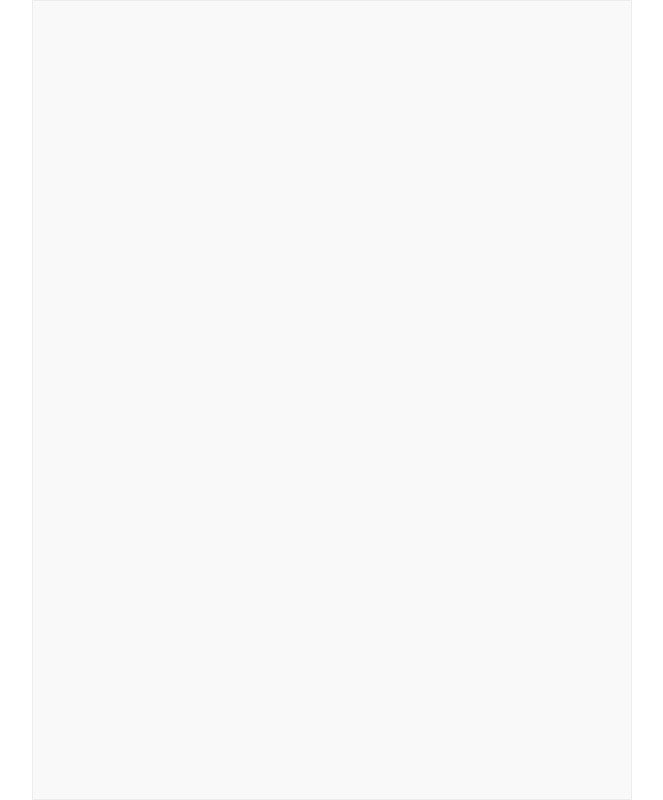
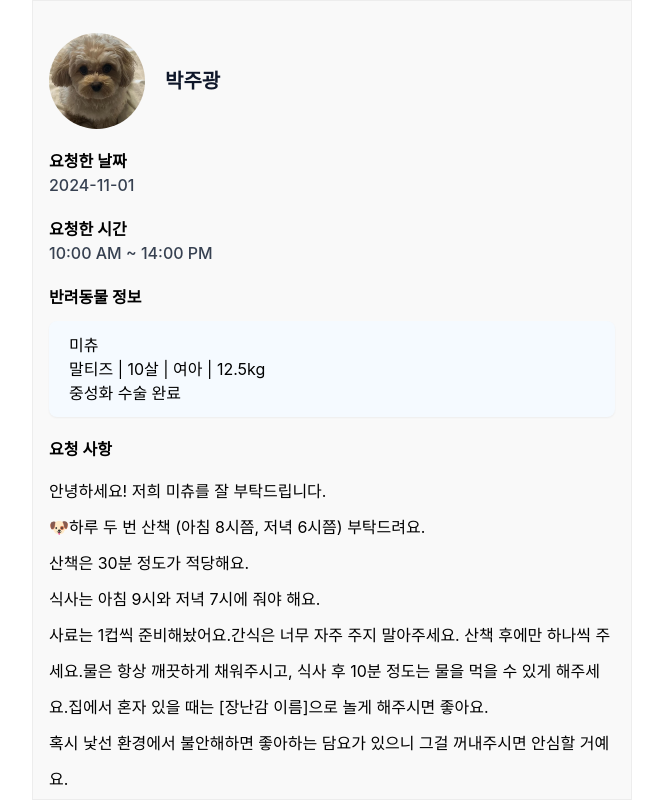
Before and after one commit to URECA-TEAM3/moongchee-client, a React (Vite) app: page /petsitter/reservation/detail in a window 1280 px wide. Before the commit this address had no page. Shown: the whole page, without its empty margins (308-971 px from the left). Built offline with nearby package versions, Linux system fonts and the light colour scheme.

Commit message:
feat: petsitter reservation detail page

```diff
--- a/src/components/ReservationCard.jsx
+++ b/src/components/ReservationCard.jsx
@@ -1,10 +1,13 @@
 import React, { useState } from 'react';
 import Modal from '../components/Modal';
+import { useNavigate } from 'react-router-dom';
 
 const ReservationCard = ({ info }) => {
   const [isModalOpen, setIsModalOpen] = useState(false);
   const [status, setStatus] = useState('');
   const [isPetSitter, setIsPetSitter] = useState(true);
+
+  const navigate = useNavigate();
 
   const openModal = (value) => {
     setIsModalOpen(true);
@@ -19,6 +22,8 @@ const ReservationCard = ({ info }) => {
     else if (info.status === 'sitted') return '펫시팅 완료';
     else return '';
   };
+
+  const handleDetailClick = () => navigate('/petsitter/reservation/detail');
 
   return (
     <div className={`bg-paleblue rounded-lg shadow-sm p-5 ${info.status === 'reserved' ? 'grayscale-0' : 'grayscale'}`}>
@@ -39,7 +44,11 @@ const ReservationCard = ({ info }) => {
           <span>{info.scheduled}</span>
           <span>{`${info.startTime}~${info.endTime}`}</span>
         </div>
-        {isPetSitter && info.status === 'reserved' && <span class="text-gray-500 text-2xl cursor-pointer">&gt;</span>}
+        {isPetSitter && info.status === 'reserved' && (
+          <span className="text-gray-500 text-2xl cursor-pointer" onClick={handleDetailClick}>
+            &gt;
+          </span>
+        )}
       </div>
       <div className="flex gap-5 mt-3">
         {!isPetSitter ? (
--- /dev/null
+++ b/src/pages/petsitterReservDetail/index.jsx
@@ -0,0 +1,82 @@
+import React, { useState } from 'react';
+
+const index = () => {
+  const [isPetSitter, setIsPetSitter] = useState(true);
+  const info = {
+    name: '박주광',
+    scheduled: '2024-11-01',
+    startTime: '10:00 AM',
+    endTime: '14:00 PM',
+    request:
+      '안녕하세요! 저희 미츄를 잘 부탁드립니다. \n 🐶하루 두 번 산책 (아침 8시쯤, 저녁 6시쯤) 부탁드려요.  \n 산책은 30분 정도가 적당해요. \n 식사는 아침 9시와 저녁 7시에 줘야 해요. \n사료는 1컵씩 준비해놨어요.간식은 너무 자주 주지 말아주세요. 산책 후에만 하나씩 주세요.물은 항상 깨끗하게 채워주시고, 식사 후 10분 정도는 물을 먹을 수 있게 해주세요.집에서 혼자 있을 때는 [장난감 이름]으로 놀게 해주시면 좋아요. \n 혹시 낯선 환경에서 불안해하면 좋아하는 담요가 있으니 그걸 꺼내주시면 안심할 거예요. \n비상 연락처저의 전화번호: [전화번호]가까운 동물병원: [병원 이름], [병원 전화번호]',
+    pet: {
+      name: '미츄',
+      breed: '말티즈',
+      age: '10',
+      gender: 'female',
+      weight: '12.5kg',
+      neutuering: true,
+    },
+  };
+
+  const handleGenderCode = (value) => {
+    if (value === 'male') {
+      return '남아';
+    } else {
+      return '여아';
+    }
+  };
+
+  const handleNeutuerStatusCode = (value) => {
+    if (value === true) {
+      return '중성화 수술 완료';
+    } else {
+      return '중성화 수술 미완료';
+    }
+  };
+
+  return (
+    <div>
+      <div className="profile flex items-center mt-3">
+        <img src="/src/assets/images/dog.jpeg" className="object-cover object-center w-24 h-24 rounded-full " />
+        <div className="personal ml-5">
+          <span className="text-xl text-slate-900 font-bold">{info.name}</span>
+        </div>
+      </div>
+      <div className="flex flex-col">
+        <div className="flex flex-col mt-5">
+          <span className="text-black text-base font-semibold">요청한 날짜</span>
+          <span className="text-gray-700 text-base font-medium">{info.scheduled}</span>
+        </div>
+        <div className="flex flex-col mt-5">
+          <span className="text-black text-base font-semibold">요청한 시간</span>
+          <span className="text-gray-700 text-base font-medium">{`${info.startTime} ~ ${info.endTime}`}</span>
+        </div>
+        <div className="mt-5">
+          <span className="text-black text-base font-semibold">반려동물 정보</span>
+          <div className="flex flex-col bg-paleblue px-5 py-3 rounded-lg shadow-sm mt-3">
+            <span>{info.pet.name}</span>
+            <span>{`${info.pet.breed} | ${info.pet.age}살 | ${handleGenderCode(info.pet.gender)} | ${info.pet.weight}`}</span>
+            <span>{handleNeutuerStatusCode(info.pet.neutuering)}</span>
+          </div>
+        </div>
+        <div className="mt-5">
+          <span className="text-black text-base font-semibold">요청 사항</span>
+          <div className="whitespace-pre-line mt-3 leading-9">{info.request}</div>
+        </div>
+        <div className="mt-10">
+          {isPetSitter ? (
+            <div className="flex gap-5 mt-3 w-full">
+              <button className="text-white bg-delete px-4 py-2 rounded-lg font-normal w-full">거절</button>
+              <button className="text-white bg-primary px-4 py-2 rounded-lg font-normal w-full">수락</button>
+            </div>
+          ) : (
+            <button className="text-white bg-primary px-4 py-2 rounded-lg font-normal w-full">예약 취소하기</button>
+          )}
+        </div>
+      </div>
+    </div>
+  );
+};
+
+export default index;
--- a/src/routes/RouteDef.jsx
+++ b/src/routes/RouteDef.jsx
@@ -11,6 +11,7 @@ import PetSitter from '../pages/petsitter';
 import PetSitterDetail from '../pages/petsitterDetail';
 import PetSitterReservation from '../pages/petsitterReservation';
 import PetSitterReservationList from '../pages/petsitterReservationList';
+import PetSitterReservDetail from '../pages/petsitterReservDetail';
 
 const MainScreens = {
   LoginPage: {
@@ -49,8 +50,12 @@ const PetSitterScreens = {
     element: <PetSitterReservation />,
   },
   PetSitterReservationList: {
-    path: 'petsitter/reservation/list',
+    path: '/petsitter/reservation/list',
     element: <PetSitterReservationList />,
+  },
+  PetSitterReservDetail: {
+    path: '/petsitter/reservation/detail',
+    element: <PetSitterReservDetail />,
   },
 };
 
```
